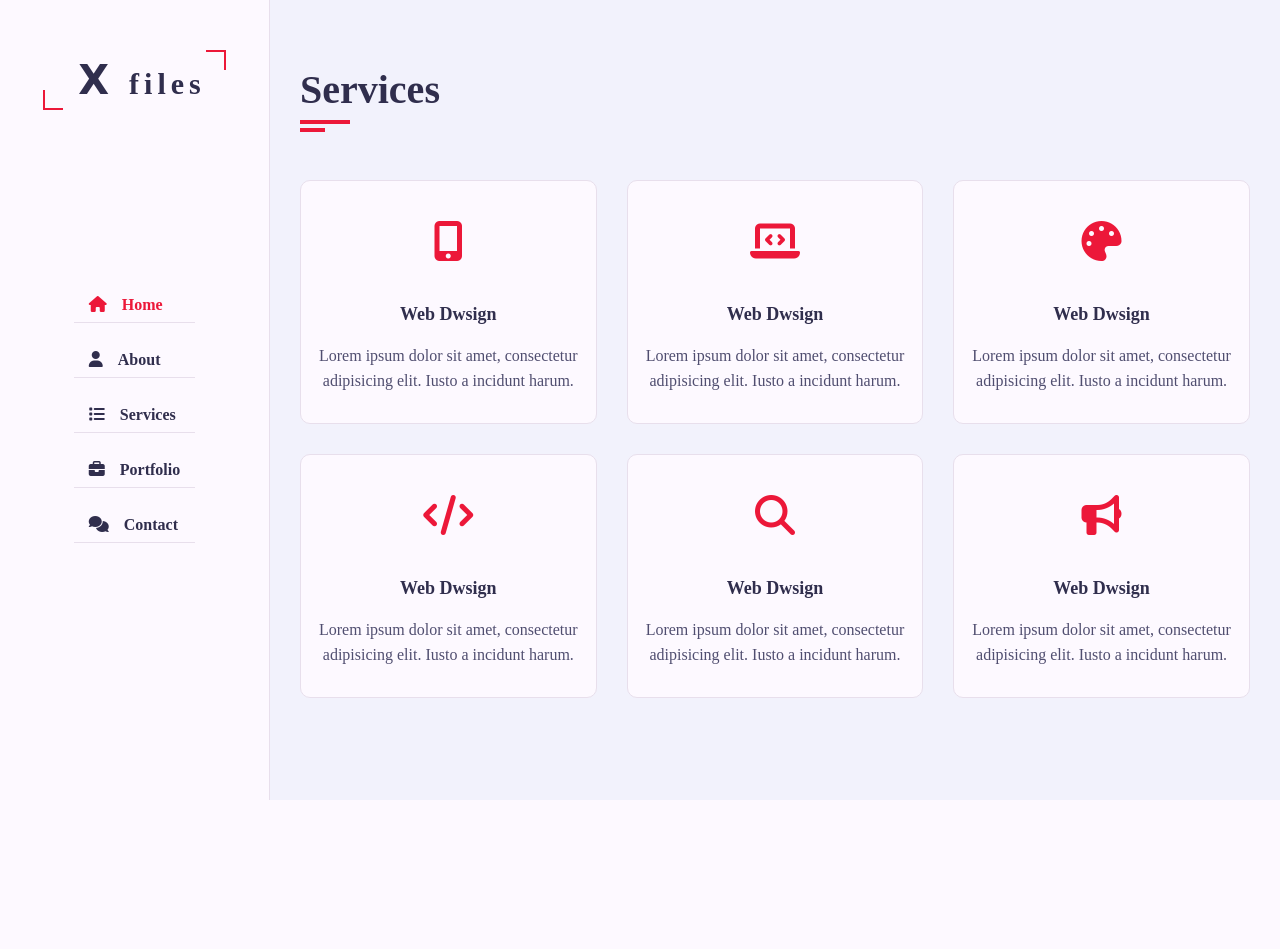
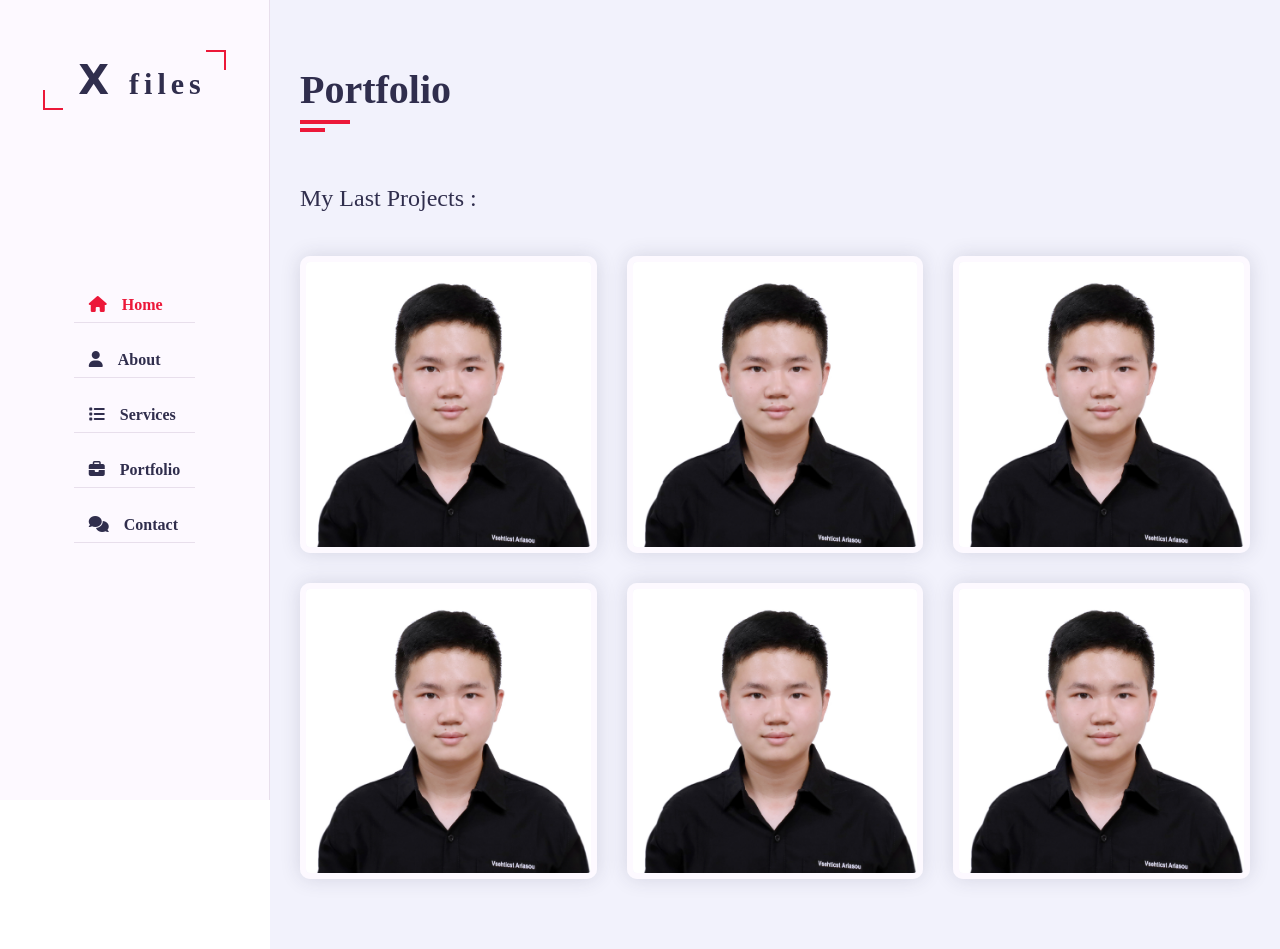
Before and after one commit to s108003617/s108003617.github.io, a PHP site: page / in a window 1280 px wide. Before the commit the page ends 800 px from the top, so only its background shows below. Run offline with PHP 8.4, Linux system fonts and the light colour scheme; some libraries are stand-ins or nearby versions; some web fonts are replaced.

Commit message:
Portfolio Section 完成

```diff
--- a/css/style.css
+++ b/css/style.css
@@ -589,3 +589,37 @@ h3.my-profession
   color: var(--text-black-700);
   line-height: 25px;
 }
+/* portfolio */
+.portfolio .container
+{
+  padding-bottom: 40px;
+}
+.portfolio .portfolio-heading
+{
+  flex: 0 0 100%;
+  min-width: 100%;
+  margin-bottom: 40px;
+}
+.portfolio .portfolio-heading h2
+{
+  color: var(--text-black-900);
+  font-weight: 500;
+}
+.portfolio .portfolio-item
+{
+  flex: 0 0 33.33%;
+  min-width: 33.33%;
+  margin-bottom: 30px;
+}
+.portfolio .portfolio-item-inner
+{
+  border: 6px solid var(--bg-black-100);
+  border-radius: 10px;
+  overflow: hidden;
+  cursor: pointer;
+}
+.portfolio .portfolio-item-inner .portfolio-img img
+{
+  width: 100%;
+  display: block;
+}
--- a/index.html
+++ b/index.html
@@ -244,7 +244,8 @@
        </div>
       <!-- About Section End -->
         <!-- Services Section Start -->
-         <section class="service section"><div class="container">
+         <section class="service section hidden">
+          <div class="container">
           <div class="row">
             <div class="section-title padd-15">
               <h2>Services</h2>
@@ -321,7 +322,78 @@
          </div>
         </section>
          <!-- Services Section End -->
-
+         <!-- Portfolio Section Start -->
+          <section class="portfolio section">
+            <div class="container">
+              <div class="row">
+                <div class="section-title padd-15">
+                  <h2>Portfolio</h2>
+                </div>
+              </div>
+              <div class="row">
+                <div class="portfolio-heading padd-15">
+                  <h2>My Last Projects :</h2>
+                </div>
+              </div>
+              <div class="row">
+                <!-- portfolio item Start -->
+                 <div class="portfolio-item padd-15">
+                  <div class="portfolio-item-inner shadow-dark">
+                    <div class="portfolio-img">
+                      <img src="images/portfolio/me.jpg" alt="">
+                    </div>
+                  </div>
+                 </div>
+                <!-- portfolio item End -->
+                 <!-- portfolio item Start -->
+                 <div class="portfolio-item padd-15">
+                  <div class="portfolio-item-inner shadow-dark">
+                    <div class="portfolio-img">
+                      <img src="images/portfolio/me.jpg" alt="">
+                    </div>
+                  </div>
+                 </div>
+                <!-- portfolio item End -->
+                 <!-- portfolio item Start -->
+                 <div class="portfolio-item padd-15">
+                  <div class="portfolio-item-inner shadow-dark">
+                    <div class="portfolio-img">
+                      <img src="images/portfolio/me.jpg" alt="">
+                    </div>
+                  </div>
+                 </div>
+                <!-- portfolio item End -->
+                 <!-- portfolio item Start -->
+                 <div class="portfolio-item padd-15">
+                  <div class="portfolio-item-inner shadow-dark">
+                    <div class="portfolio-img">
+                      <img src="images/portfolio/me.jpg" alt="">
+                    </div>
+                  </div>
+                 </div>
+                <!-- portfolio item End -->
+                 <!-- portfolio item Start -->
+                 <div class="portfolio-item padd-15">
+                  <div class="portfolio-item-inner shadow-dark">
+                    <div class="portfolio-img">
+                      <img src="images/portfolio/me.jpg" alt="">
+                    </div>
+                  </div>
+                 </div>
+                <!-- portfolio item End -->
+                 <!-- portfolio item Start -->
+                 <div class="portfolio-item padd-15">
+                  <div class="portfolio-item-inner shadow-dark">
+                    <div class="portfolio-img">
+                      <img src="images/portfolio/me.jpg" alt="">
+                    </div>
+                  </div>
+                 </div>
+                <!-- portfolio item End -->
+              </div>
+            </div>
+          </section>
+         <!-- Portfolio Section End -->
     </div>
     <!-- Main Content End -->
   </div>
```
Also changed, not shown: images/portfolio/me.jpg (added).
